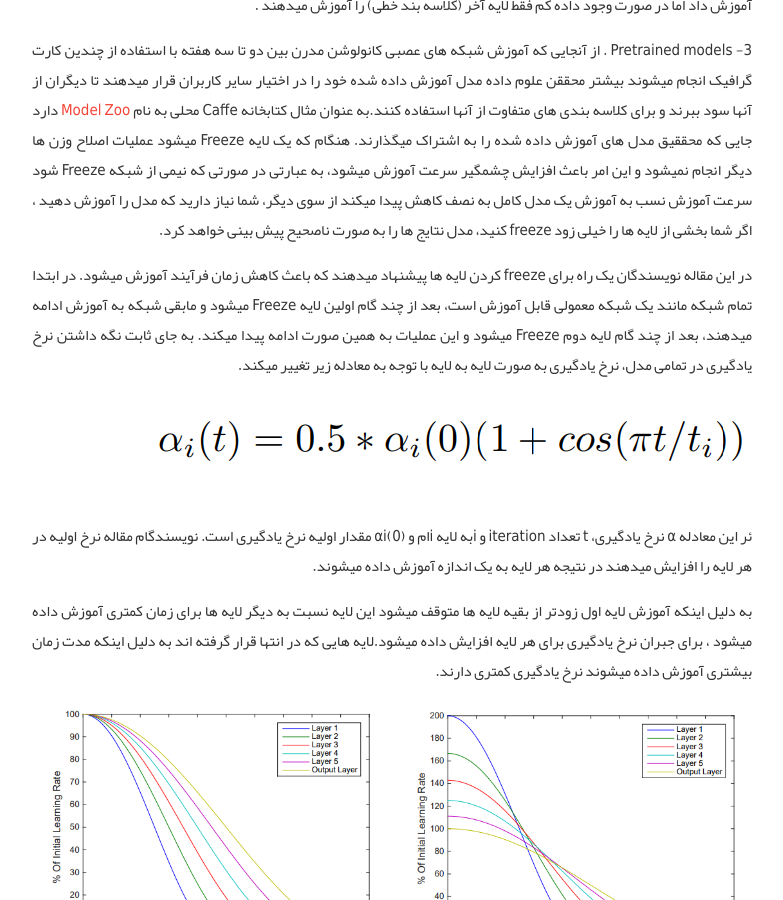
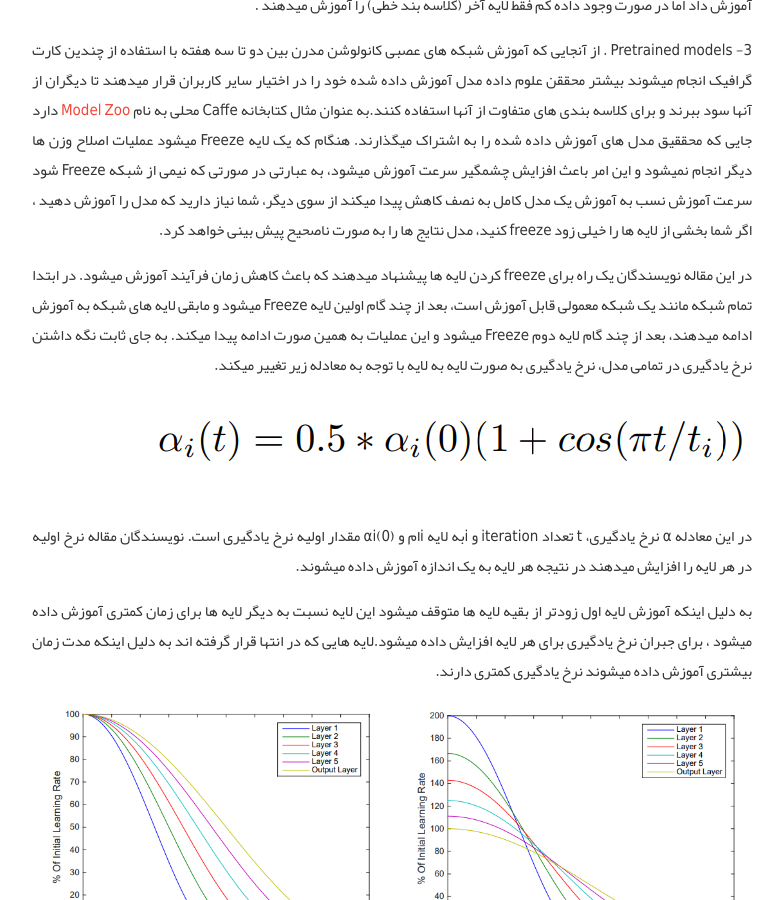
Before and after one commit to AlisterTA/alisterta.github.io, a Jekyll site: the page built from _posts/2017-07-02-افزایش سرعت آموزش شبکه های عصبی عمیق.md, in a window 1280 px wide and 900 px high, scrolled down 5899 px. Shown: the whole window, without its empty margins (248-1031 px from the left). Built offline with Jekyll 4.4.1, drawn with Linux system fonts in a browser that asks for light colours; comment, search, counter and statistics services are not loaded.

Commit message:
Update 2017-07-02-افزایش سرعت آموزش شبکه های عصبی عمیق.md

```diff
--- a/_posts/2017-07-02-افزایش سرعت آموزش شبکه های عصبی عمیق.md
+++ b/_posts/2017-07-02-افزایش سرعت آموزش شبکه های عصبی عمیق.md
@@ -103,11 +103,11 @@ Freeze کردن یک لایه به این معنی است که مقادیر وز
 3- Pretrained models . از آنجایی که آموزش شبکه های عصبی کانولوشن مدرن بین دو تا سه هفته با استفاده از چندین کارت گرافیک انجام میشوند بیشتر محققن علوم داده مدل آموزش داده شده خود را در اختیار سایر کاربران قرار میدهند تا دیگران از آنها سود ببرند و برای کلاسه بندی های متفاوت از آنها استفاده کنند.به عنوان مثال کتابخانه Caffe محلی به نام [Model Zoo](  https://github.com/BVLC/caffe/wiki/Model-Zoo) دارد جایی که محققیق مدل های آموزش داده شده را به اشتراک میگذارند.
 هنگام که یک لایه Freeze میشود عملیات اصلاح وزن ها دیگر انجام نمیشود و این امر باعث افزایش چشمگیر سرعت آموزش میشود، به عبارتی در صورتی که نیمی از شبکه Freeze شود سرعت آموزش نسب به آموزش یک مدل کامل به نصف کاهش پیدا میکند از سوی دیگر، شما نیاز دارید که مدل را آموزش دهید ، اگر شما بخشی از لایه ها را خیلی زود freeze کنید، مدل نتایج ها را به صورت ناصحیح پیش بینی خواهد کرد.
 
-در این مقاله نویسندگان یک راه برای freeze کردن لایه ها پیشنهاد میدهند که باعث کاهش زمان فرآیند آموزش میشود. در ابتدا تمام شبکه مانند یک شبکه معمولی قابل آموزش است، بعد از چند گام اولین لایه Freeze میشود و مابقی شبکه به آموزش ادامه میدهند، بعد از چند گام لایه دوم Freeze میشود و این عملیات به همین صورت ادامه پیدا میکند. به جای ثابت نگه داشتن نرخ یادگیری در تمامی مدل، نرخ یادگیری به صورت لایه به لایه با توجه به معادله زیر تغییر میکند.
+در این مقاله نویسندگان یک راه برای freeze کردن لایه ها پیشنهاد میدهند که باعث کاهش زمان فرآیند آموزش میشود. در ابتدا تمام شبکه مانند یک شبکه معمولی قابل آموزش است، بعد از چند گام اولین لایه Freeze میشود و مابقی لایه های شبکه به آموزش ادامه میدهند، بعد از چند گام لایه دوم Freeze میشود و این عملیات به همین صورت ادامه پیدا میکند. به جای ثابت نگه داشتن نرخ یادگیری در تمامی مدل، نرخ یادگیری به صورت لایه به لایه با توجه به معادله زیر تغییر میکند.
 
 ![_config.yml]({{ site.baseurl }}/images/8/9.png)
 
-ئر این معادله α نرخ یادگیری، t تعداد iteration و  iبه لایه iام و αi(0) مقدار اولیه نرخ یادگیری است. نویسندگام مقاله نرخ اولیه در هر لایه را افزایش میدهند در نتیجه هر لایه به یک اندازه آموزش داده میشوند.
+در این معادله α نرخ یادگیری، t تعداد iteration و  iبه لایه iام و αi(0) مقدار اولیه نرخ یادگیری است. نویسندگان مقاله نرخ اولیه در هر لایه را افزایش میدهند در نتیجه هر لایه به یک اندازه آموزش داده میشوند.
 
 به دلیل اینکه آموزش لایه اول زودتر از بقیه لایه ها متوقف میشود این لایه نسبت به دیگر لایه ها برای زمان کمتری آموزش داده میشود ، برای جبران نرخ یادگیری برای هر لایه افزایش داده میشود.لایه هایی که در انتها قرار گرفته اند به دلیل اینکه مدت زمان بیشتری آموزش داده میشوند نرخ یادگیری کمتری دارند.
 
```
